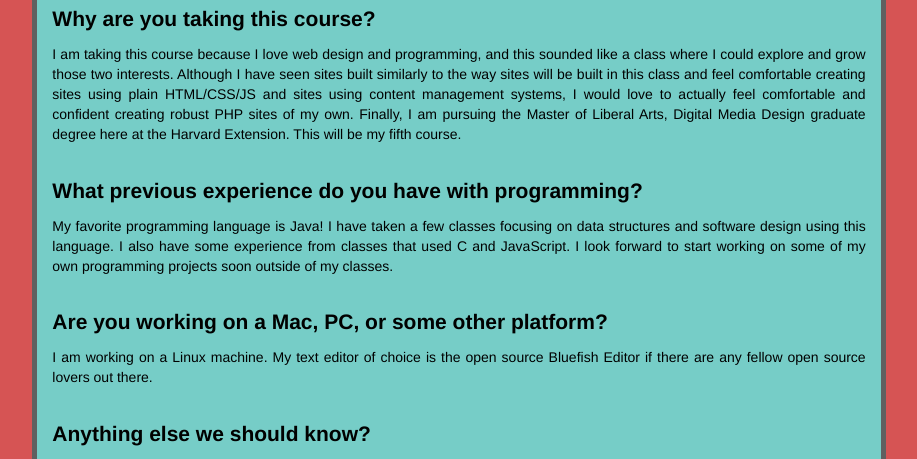
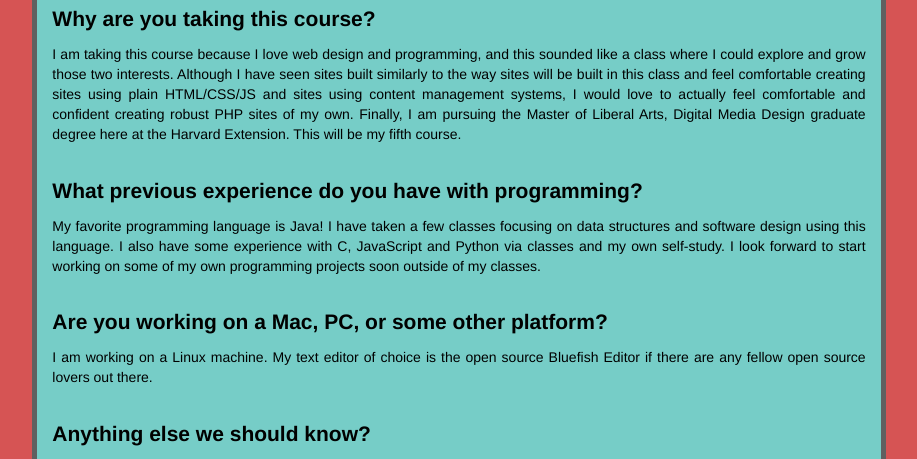
Before and after one commit to hriggs/dwa-project1, a PHP site: page / in a window 1280 px wide. Shown: the part 680-1139 px from the top of the page, without its empty margins (181-1098 px from the left). Run offline with PHP 8.4, Linux system fonts and the light colour scheme.

Commit message:
Answers updated.

```diff
--- a/index.php
+++ b/index.php
@@ -39,7 +39,7 @@ CSCI E-15: Dynamic Web Applications
 					<p class="question">Why are you taking this course?</p>
 					<p class="answer">I am taking this course because I love web design and programming, and this sounded like a class where I could explore and grow those two interests. Although I have seen sites built similarly to the way sites will be built in this class and feel comfortable creating sites using plain HTML/CSS/JS and sites using content management systems, I would love to actually feel comfortable and confident creating robust PHP sites of my own. Finally, I am pursuing the Master of Liberal Arts, Digital Media Design graduate degree here at the Harvard Extension. This will be my fifth course. </p>
 					<p class="question">What previous experience do you have with programming?</p>
-					<p class="answer">My favorite programming language is Java! I have taken a few classes focusing on data structures and software design using this language. I also have some experience from classes that used C and JavaScript. I look forward to start working on some of my own programming projects soon outside of my classes. </p>
+					<p class="answer">My favorite programming language is Java! I have taken a few classes focusing on data structures and software design using this language. I also have some experience with C, JavaScript and Python via classes and my own self-study. I look forward to start working on some of my own programming projects soon outside of my classes. </p>
 					<p class="question">Are you working on a Mac, PC, or some other platform?</p>
 					<p class="answer">I am working on a Linux machine. My text editor of choice is the open source Bluefish Editor if there are any fellow open source lovers out there. </p>
 					<p class="question">Anything else we should know?</p>
```
